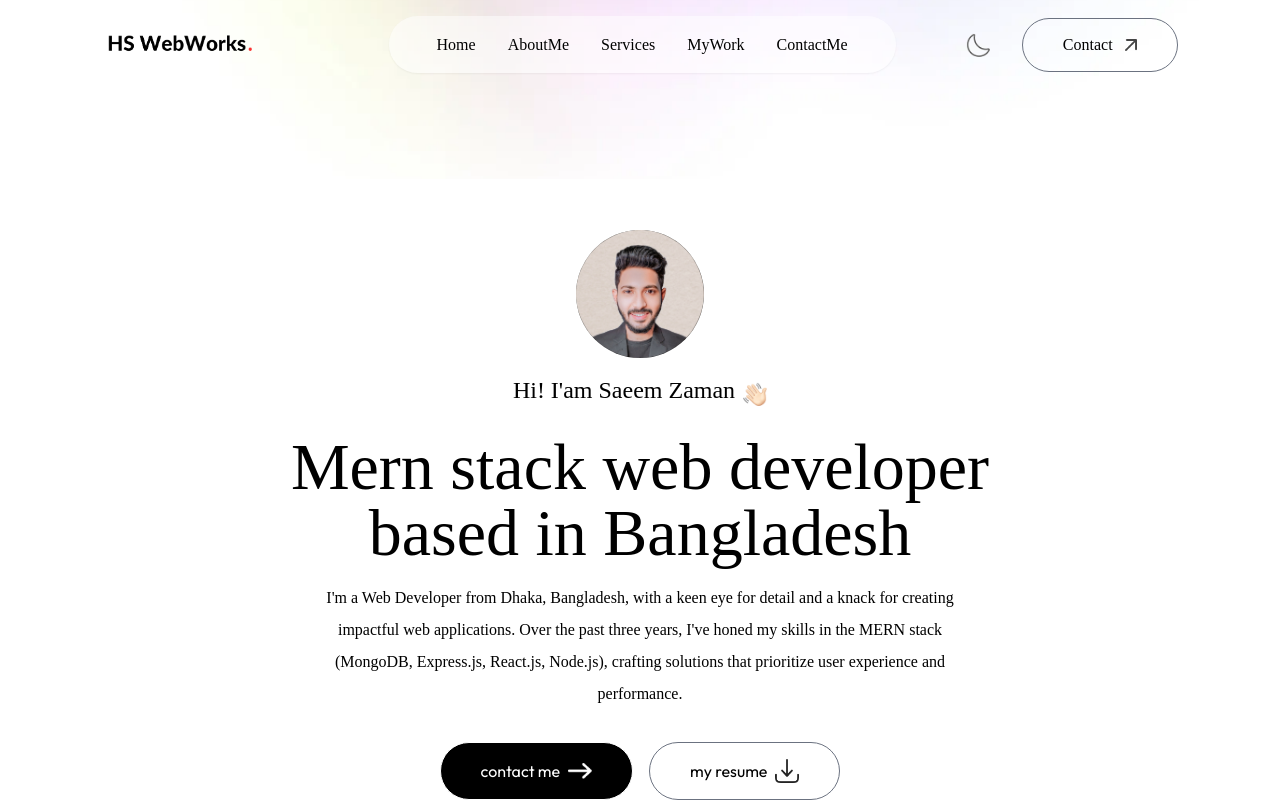
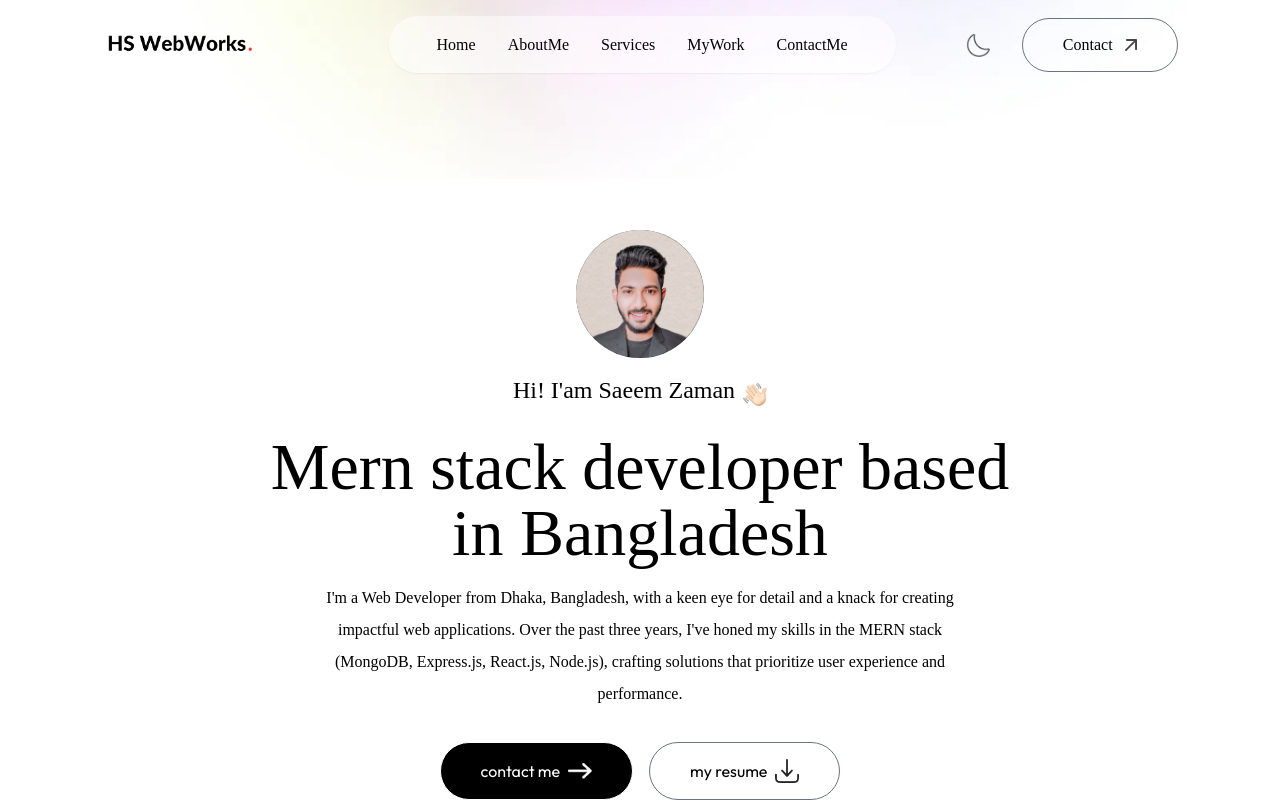
Before and after one commit to saeem116/saeem-portfolio, a Next.js app: page / in a window 1280 px wide. Shown: the top 802 px of the page. Built offline with nearby package versions, Linux system fonts and the light colour scheme; a web font is replaced by a local one.

Commit message:
resume updated

```diff
--- a/app/components/Header.jsx
+++ b/app/components/Header.jsx
@@ -28,7 +28,7 @@ function Header() {
         transition={{ duration: 0.6, delay: 0.5 }}
         className="text-3xl sm:text-6xl lg:text-[66px] font-Ovo"
       >
-        Mern stack web developer based in Bangladesh
+        Mern stack developer based in Bangladesh
       </motion.h1>
 
       <motion.p
```
Also changed, not shown: 1 other file (tests, documents, lock files or other folders).
